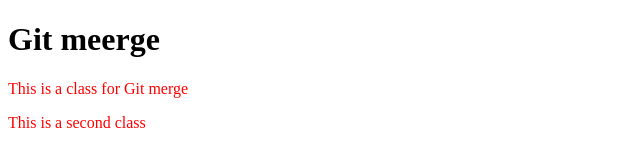
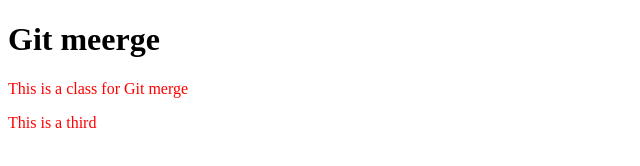
Before and after one commit to gadgetcrawford/git-lesson-2, a plain HTML site: page index.html in a window 1280 px wide. Shown: the full height of the page, 0-640 px from the left. Drawn offline with Linux system fonts and the light colour scheme.

Commit message:
completed feature 1

```diff
--- a/index.html
+++ b/index.html
@@ -10,6 +10,6 @@
 <body>
   <h1>Git meerge</h1>
   <p>This is a class for Git merge</p>
-  <p> This is a second class</p>
+  <p> This is a third</p>
 </body>
 </html>
```
